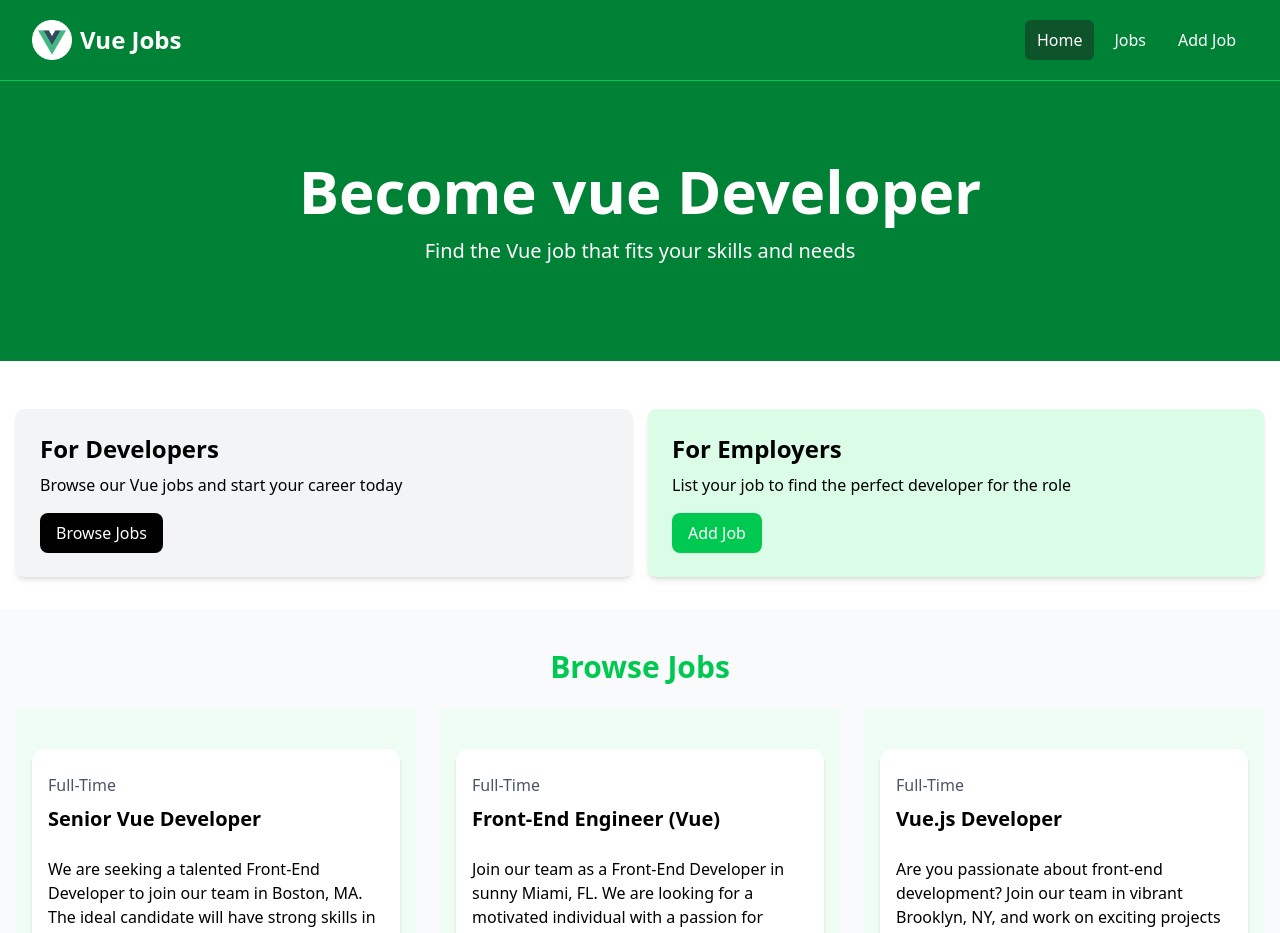
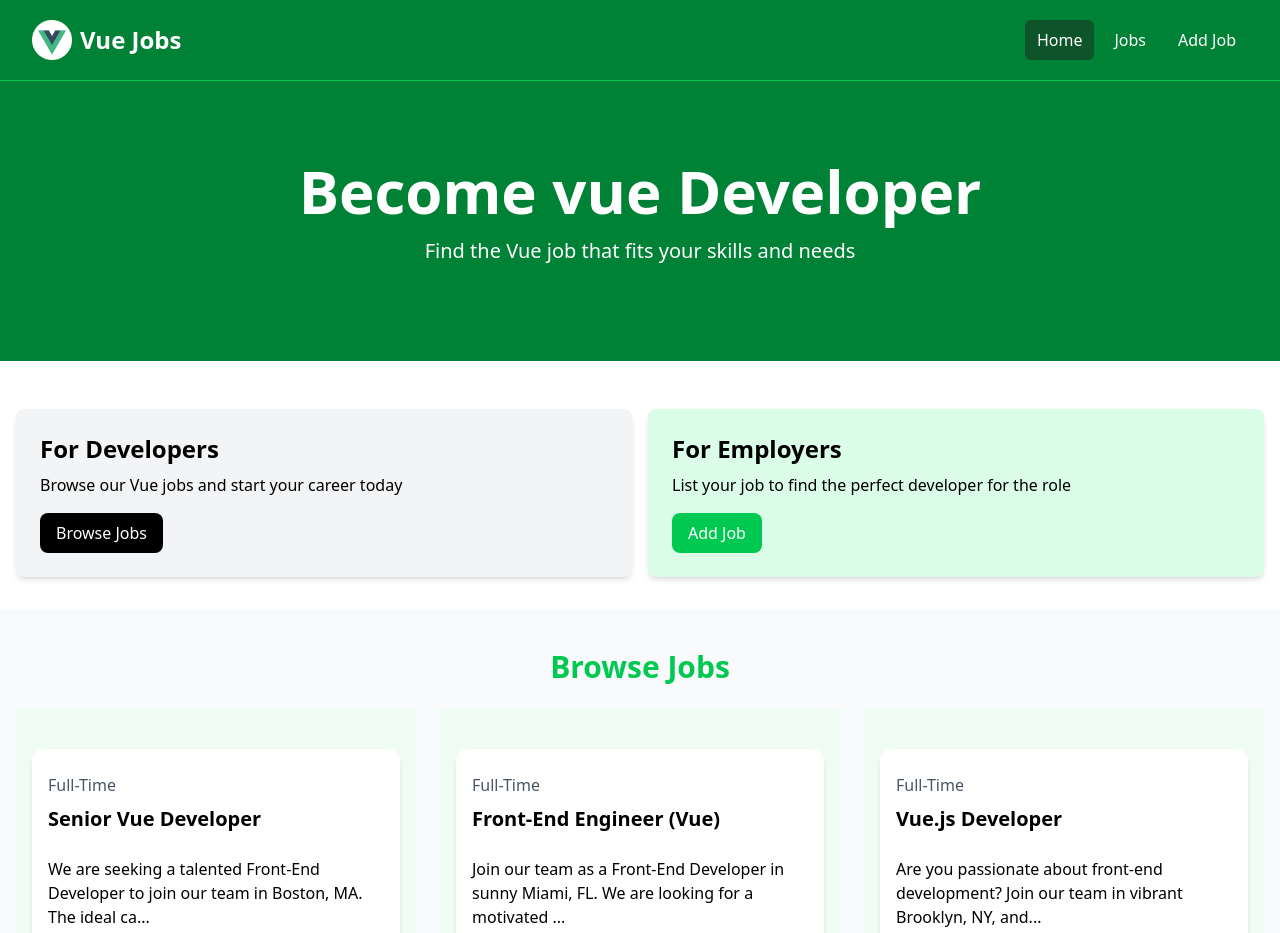
Before and after one commit to BhaskarT18/Vue-framework--Job-Application, a Vue app: page / in a window 1280 px wide. Shown: the top 933 px of the page. Built offline with nearby package versions, Linux system fonts and the light colour scheme.

Commit message:
Added logical part of desc

```diff
--- a/src/components/JobListingSingle.vue
+++ b/src/components/JobListingSingle.vue
@@ -1,8 +1,23 @@
 <script setup>
-import { ref, defineProps } from "vue";
+import { ref, defineProps, computed } from "vue";
 
-defineProps({
+const props = defineProps({
   job: Object,
+});
+
+const showFullDescription = ref(false);
+
+const toggleDes = () => {
+  showFullDescription.value = !showFullDescription.value;
+};
+
+const truncateDescription = computed(() => {
+  let description = props.job.description;
+  if (!showFullDescription.value) {
+    description = description.substring(0, 90) + "...";
+  }
+
+  return description;
 });
 </script>
 
@@ -16,7 +31,13 @@ defineProps({
         </div>
 
         <div class="mb-5">
-          {{ job.description }}
+          <div>
+            {{ truncateDescription }}
+          </div>
+
+          <button  @click="toggleDes" class="text-green-500 hover:text-green-600 mb-5">
+              {{ showFullDescription ? "less" : "more" }}
+          </button>
         </div>
 
         <h3 class="text-green-500 mb-2">{{ job.salary }} / Year</h3>
```
Also changed, not shown: 1 other file (tests, documents, lock files or other folders).
